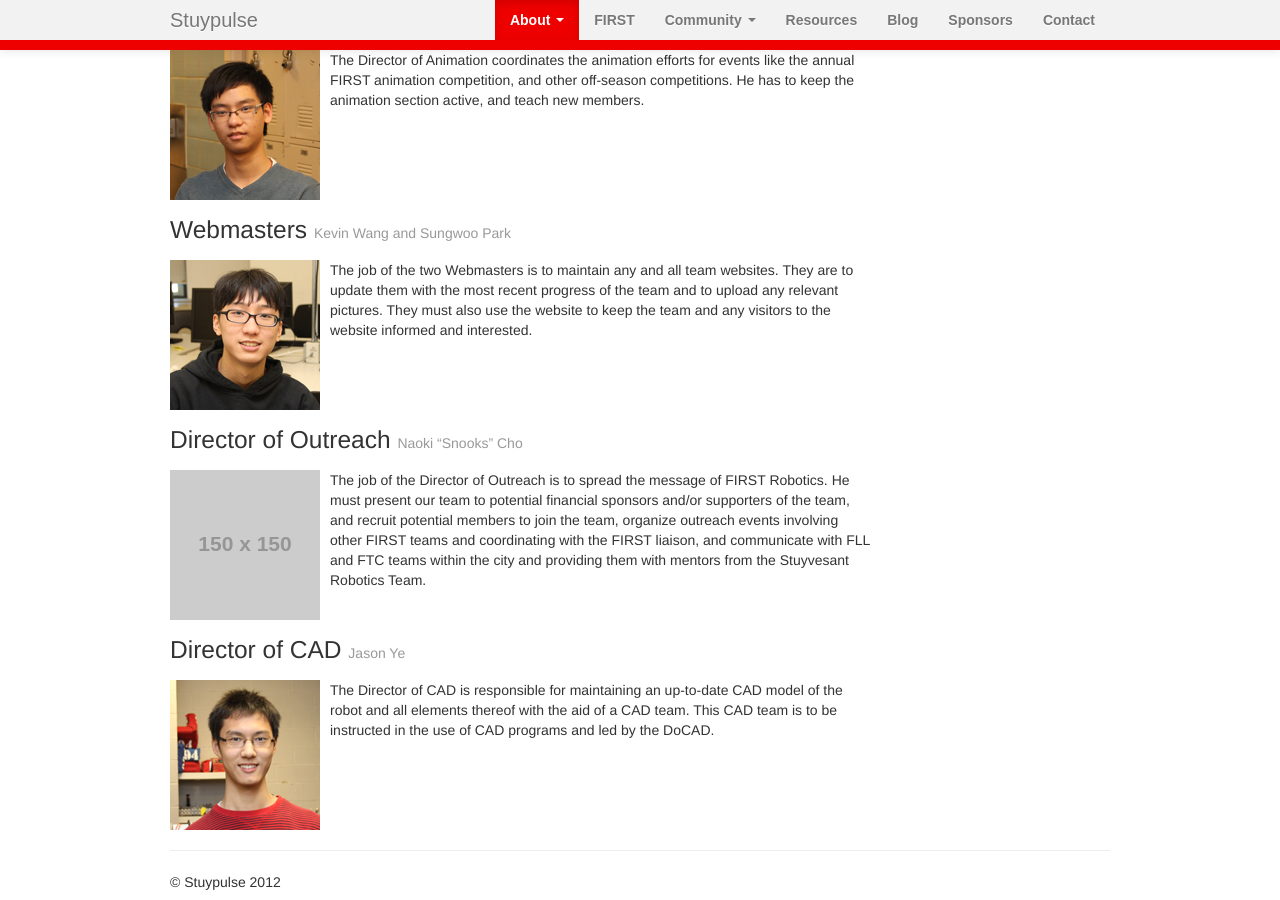
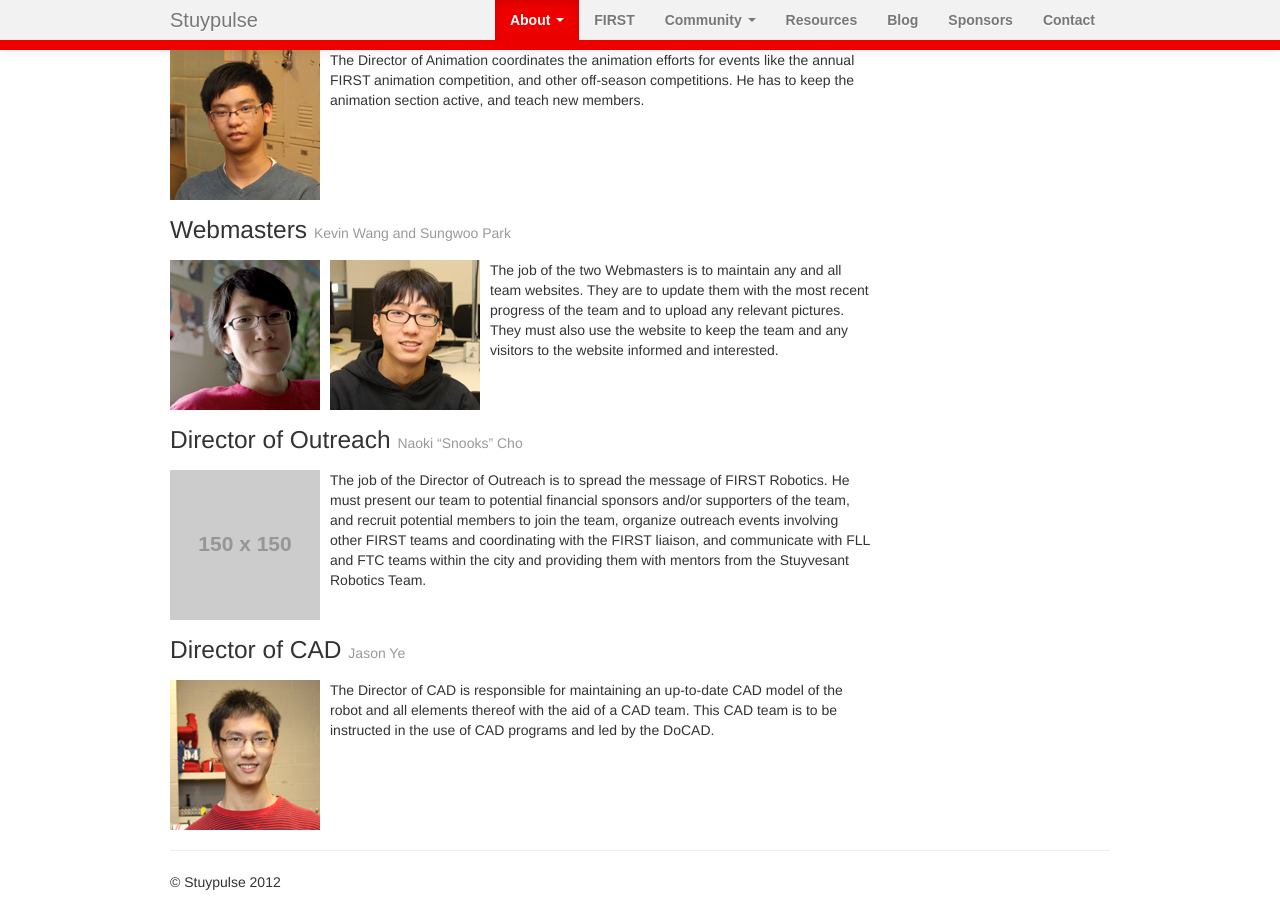
Before and after one commit to StuyPulse/team694.github.io, a Jekyll site: the page built from about/ec/index.md, in a window 1280 px wide and 900 px high, scrolled down 3300 px. Built offline with Jekyll 4.4.1, drawn with Linux system fonts in a browser that asks for light colours; nearby versions of some CDN libraries.

Commit message:
Add my own picture to the EC page.

```diff
--- a/about/ec/index.md
+++ b/about/ec/index.md
@@ -52,7 +52,8 @@ positions:
         photo: /img/ec/alex.jpg
     webmasters:
         name: Kevin Wang and Sungwoo Park
-        photo: /img/ec/sungwoo.jpg
+        photo1: /img/ec/kevin.jpg
+        photo2: /img/ec/sungwoo.jpg
     outreach:
         name: Naoki "Snooks" Cho
         photo: http://placehold.it/150x150
@@ -160,7 +161,8 @@ The Director of Animation coordinates the animation efforts for events like the
 
 ### Webmasters <small>{{ page.positions.webmasters.name }}</small>
 <div markdown="1" class="ec-description">
-<img src="{{ page.positions.webmasters.photo }}" class="ec-photo">
+<img src="{{ page.positions.webmasters.photo1 }}" class="ec-photo">
+<img src="{{ page.positions.webmasters.photo2 }}" class="ec-photo">
 The job of the two Webmasters is to maintain any and all team websites. They are to update them with the most recent progress of the team and to upload any relevant pictures. They must also use the website to keep the team and any visitors to the website informed and interested.
 </div>
 
```
Also changed, not shown: img/ec/kevin.jpg (added).
